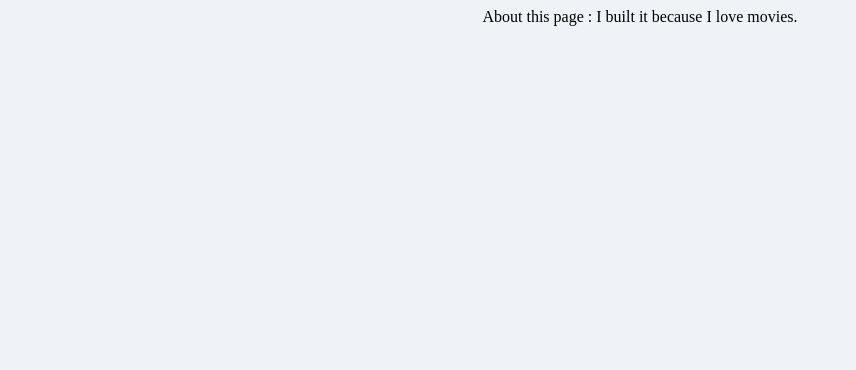
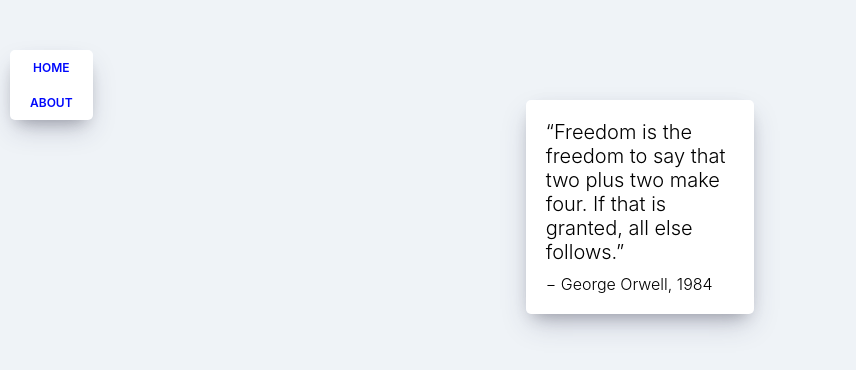
Before and after one commit to grandff/movie_app_2020, a React (Create React App) app: page /#/about in a window 1280 px wide. Shown: the top 370 px of the page, without its empty margins (0-856 px from the left). Built offline with nearby package versions, Linux system fonts and the light colour scheme.

Commit message:
building the navigation

```diff
--- /dev/null
+++ b/src/App.css
@@ -0,0 +1,12 @@
+* {
+  box-sizing: border-box;
+}
+
+body {
+  margin: 0;
+  padding: 0;
+  font-family: -apple-system, BlinkMacSystemFont, "Segoe UI", Roboto, Oxygen,
+    Ubuntu, Cantarell, "Open Sans", "Helvetica Neue", sans-serif;
+  background-color: #eff3f7;
+  height: 100%;
+}
--- a/src/App.js
+++ b/src/App.js
@@ -2,11 +2,17 @@
 import { HashRouter, Route } from "react-router-dom";
 import About from "./routes/About";
 import Home from "./routes/Home";
+import Navigation from "./components/Navigation";
+import "./App.css";
 
 /* exact 옵션을 넣어서 해당 path가 아니면 렌더링을 안하도록 설정 */
+/* Router 밖에선 Navigation이 동작하지 않음. 꼭 안에서 써야함. */
+/* HashRouter가 아닌 BrowserRouter를 쓰는 경우 url창에 #가 안생김 */
+/* 단, git hub pages에 업로드 하기 위해선 hash가 더 쉬움 */
 function App() {
   return (
     <HashRouter>
+      <Navigation/>
       <Route path="/" exact={true} component={Home} />
       <Route path="/about" component={About} />
     </HashRouter>
--- /dev/null
+++ b/src/components/Navigation.css
@@ -0,0 +1,25 @@
+.nav {
+  position: fixed;
+  top: 50px;
+  left: 10px;
+  display: flex;
+  flex-direction: column;
+  background-color: white;
+  padding: 10px 20px;
+  box-shadow: 0 13px 27px -5px rgba(50, 50, 93, 0.25),
+    0 8px 16px -8px rgba(0, 0, 0, 0.3), 0 -6px 16px -6px rgba(0, 0, 0, 0.025);
+  border-radius: 5px;
+}
+
+.nav a {
+  text-decoration: none;
+  color: #0008fc;
+  text-transform: uppercase;
+  font-size: 12px;
+  text-align: center;
+  font-weight: 600;
+}
+
+.nav a:not(:last-child) {
+  margin-bottom: 20px;
+}
--- /dev/null
+++ b/src/components/Navigation.js
@@ -0,0 +1,14 @@
+import React from "react";
+import { Link } from "react-router-dom";
+import "./Navigation.css";
+
+function Navigation(){
+    return (
+        <div className = "nav">
+            <Link to ="/">Home</Link>
+            <Link to ="/about">About</Link>
+        </div>
+    );
+}
+
+export default Navigation;
--- /dev/null
+++ b/src/routes/About.css
@@ -0,0 +1,20 @@
+.about__container {
+  box-shadow: 0 13px 27px -5px rgba(50, 50, 93, 0.25),
+    0 8px 16px -8px rgba(0, 0, 0, 0.3), 0 -6px 16px -6px rgba(0, 0, 0, 0.025);
+  padding: 20px;
+  border-radius: 5px;
+  background-color: white;
+  margin: 0 auto;
+  margin-top: 100px;
+  max-width: 25%;
+  font-weight: 300;
+}
+
+.about__container span:first-child {
+  font-size: 20px;
+}
+
+.about__container span:last-child {
+  display: block;
+  margin-top: 10px;
+}
--- a/src/routes/About.js
+++ b/src/routes/About.js
@@ -1,7 +1,16 @@
 import React from "react";
+import "./About.css";
 
-function About(){
-    return <span>About this page : I built it because I love movies.</span>
-}
+function About() {
+    return (
+      <div className="about__container">
+        <span>
+          “Freedom is the freedom to say that two plus two make four. If that is
+          granted, all else follows.”
+        </span>
+        <span>− George Orwell, 1984</span>
+      </div>
+    );
+  }
 
 export default About;
--- a/src/routes/Home.css
+++ b/src/routes/Home.css
@@ -18,7 +18,7 @@
 
 .loader {
   width: 100%;
-  height: 100%;
+  height: 100vh;
   display: flex;
   justify-content: center;
   align-items: center;
```
Also changed, not shown: 1 other file (tests, documents, lock files or other folders).
